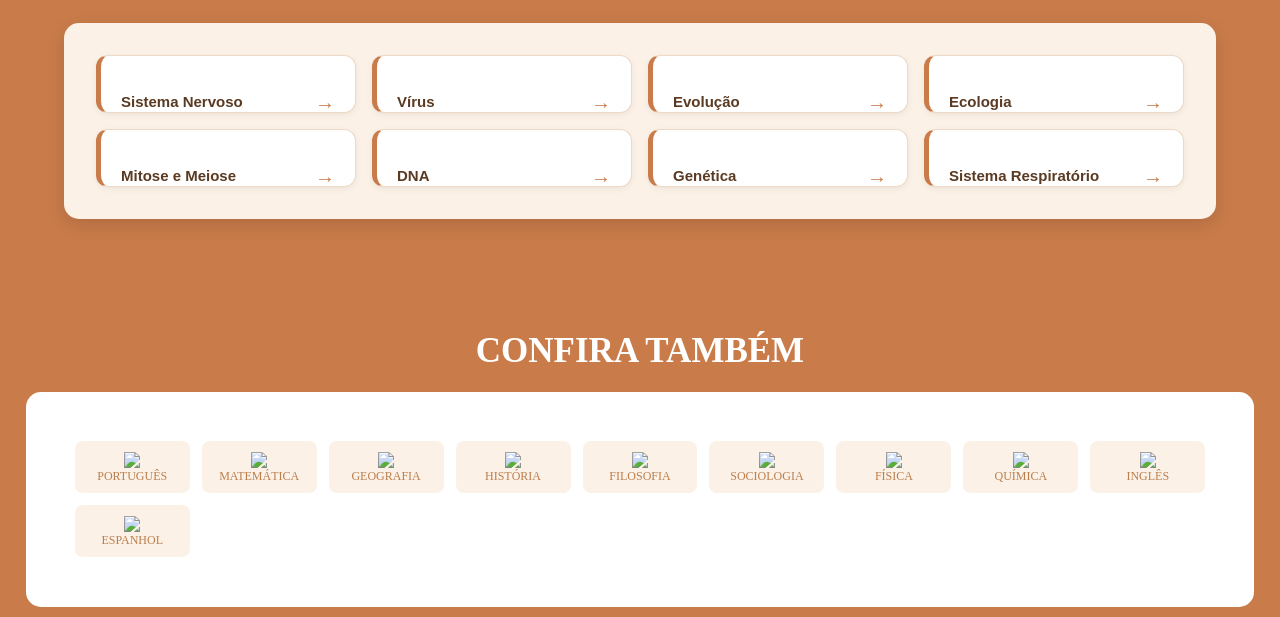
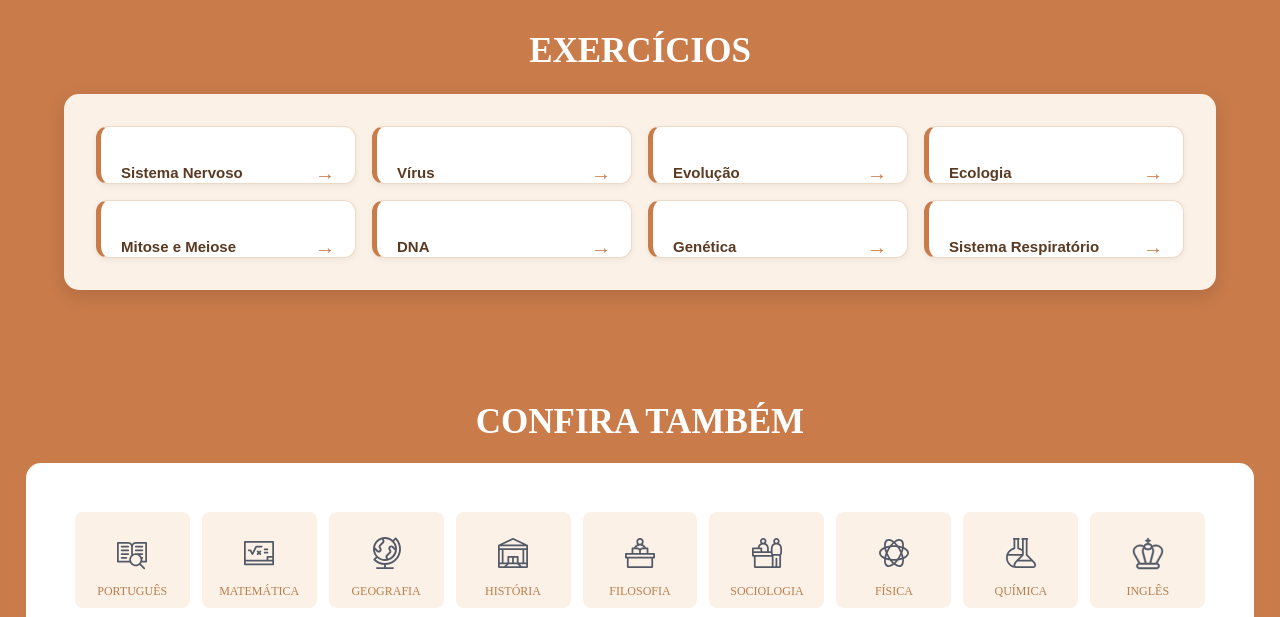
Before and after one commit to Sr-Salvador/Braulio, a plain HTML site: page biologia.html in a window 1280 px wide. Shown: the part 902-1519 px from the top of the page. Drawn offline with Linux system fonts and the light colour scheme; the site is published under a folder, as on GitHub Pages, so addresses that start at the root find nothing.

Commit message:
Fix HTML encoding issues in biologia.html

```diff
--- a/biologia.html
+++ b/biologia.html
@@ -6,14 +6,14 @@
     <meta name="viewport" content="width=device-width, initial-scale=1.0">
     <link rel="stylesheet" href="reset.css">
     <link rel="stylesheet" href="biologia.css">
-    <link rel="icon" type="image/png" href="/logofinalizada.webp">
+    <link rel="icon" type="image/png" href="logofinalizada.webp">
     <title>Biologia</title>
 </head>
 
 <body>
     <header>
         <div class="menu">
-            <h1><img src="/logofinalizada.webp" width="100"><a href="perfil.html" class="link-animado">Olá,
+            <h1><img src="logofinalizada.webp" width="100"><a href="perfil.html" class="link-animado">Olá,
                     @Usúario</a></h1>
 
             <button class="hamburger" id="hamburger" aria-label="Abrir menu" aria-expanded="false"
@@ -132,61 +132,61 @@
             <div class="materias">
                 <div class="Materia2">
                     <a href="portugues.html">
-                        <img src="/IconPortugues.svg">
+                        <img src="IconPortugues.svg">
                         <p>Português</p>
                     </a>
                 </div>
                 <div class="Materia2">
                     <a href="matematica.html">
-                        <img src="/IconMatematica.svg">
+                        <img src="IconMatematica.svg">
                         <p>Matemática</p>
                     </a>
                 </div>
                 <div class="Materia2">
                     <a href="geografia.html">
-                        <img src="/IconGeografia.svg">
+                        <img src="IconGeografia.svg">
                         <p>Geografia</p>
                     </a>
                 </div>
                 <div class="Materia2">
                     <a href="historia.html">
-                        <img src="/IconHistoria.svg">
+                        <img src="IconHistoria.svg">
                         <p>História</p>
                     </a>
                 </div>
                 <div class="Materia2">
                     <a href="filosofia.html">
-                        <img src="/IconFilosofia.svg">
+                        <img src="IconFilosofia.svg">
                         <p>Filosofia</p>
                     </a>
                 </div>
                 <div class="Materia2">
                     <a href="sociologia.html">
-                        <img src="/IconSociologia.svg">
+                        <img src="IconSociologia.svg">
                         <p>Sociologia</p>
                     </a>
                 </div>
                 <div class="Materia2">
                     <a href="fisica.html">
-                        <img src="/IconFisica.svg">
+                        <img src="IconFisica.svg">
                         <p>Física</p>
                     </a>
                 </div>
                 <div class="Materia2">
                     <a href="quimica.html">
-                        <img src="/IconQuimica.svg">
+                        <img src="IconQuimica.svg">
                         <p>Química</p>
                     </a>
                 </div>
                 <div class="Materia2">
                     <a href="ingles.html">
-                        <img src="/IconIngles.svg">
+                        <img src="IconIngles.svg">
                         <p>Inglês</p>
                     </a>
                 </div>
                 <div class="Materia2">
                     <a href="espanhol.html">
-                        <img src="/IconEspanhol.svg">
+                        <img src="IconEspanhol.svg">
                         <p>Espanhol</p>
                     </a>
                 </div>
@@ -195,7 +195,7 @@
     </main>
     <footer>
         <div class="rodape">
-            <img src="/logo estendida1.webp" width="400">
+            <img src="logo estendida1.webp" width="400">
             <nav>
                 <ul>
                     <li><a href="perfil.html" class="link-animado">Perfil</a></li>
@@ -209,7 +209,7 @@
     </footer>
 
     <a class="gemini" href="https://gemini.google.com/app?hl=pt-BR" target="_blank">
-        <img src="/IAicon.webp" width="100"></a>
+        <img src="IAicon.webp" width="100"></a>
 
     <script src="script.js"></script>
 </body>
```
